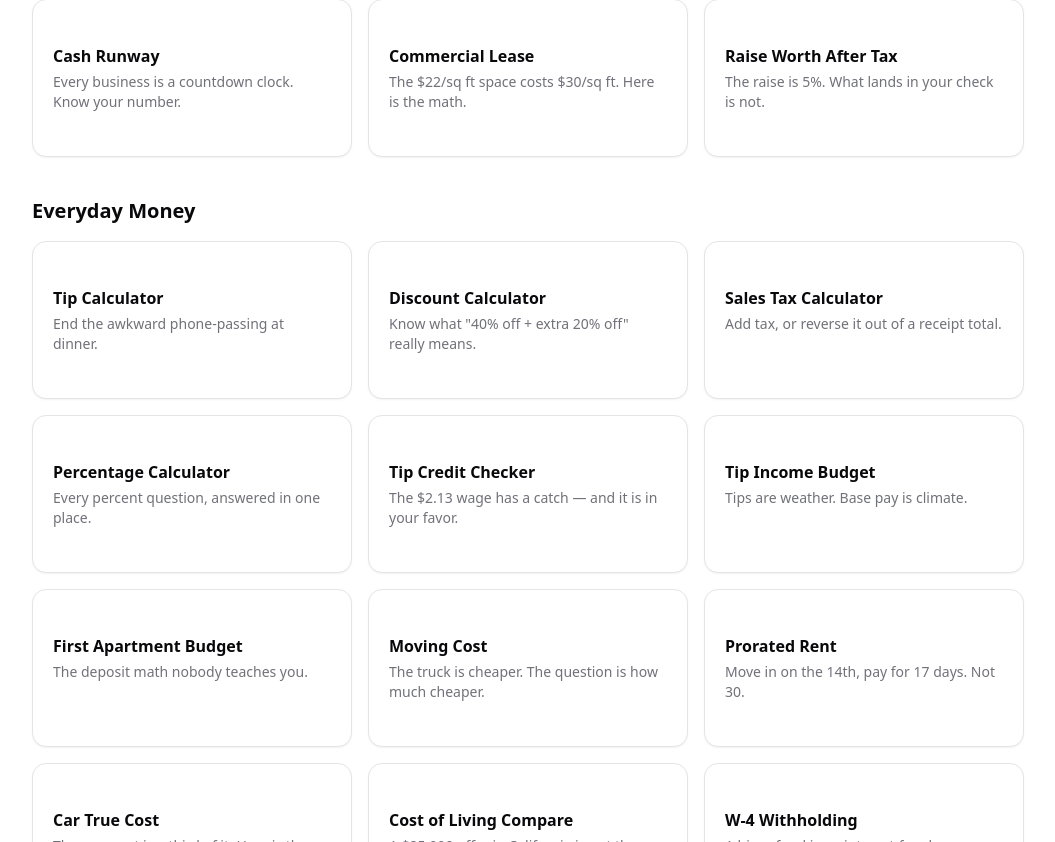
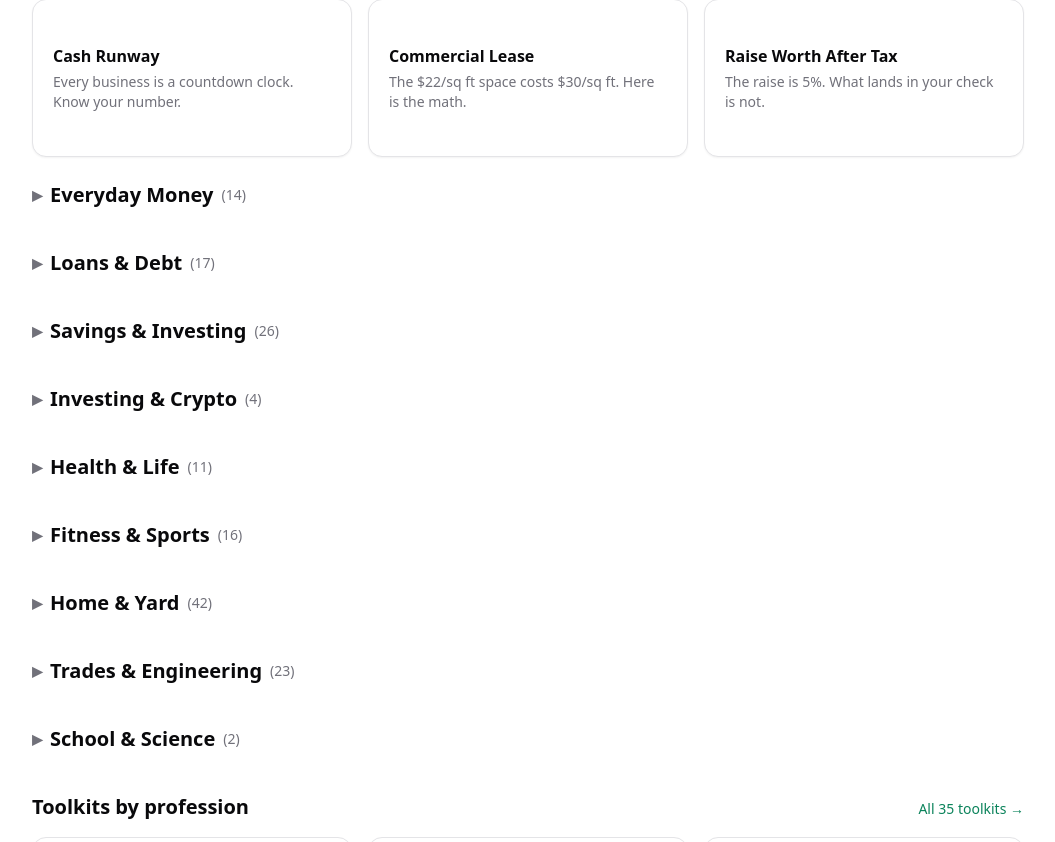
Before and after one commit to LIMENHelix/calcstack, a React (Vite) app: page / in a window 1280 px wide. Shown: the part 4358-5200 px from the top of the page, without its empty margins (112-1167 px from the left). Built offline with nearby package versions, Linux system fonts and the light colour scheme.

Commit message:
ux: collapsible category sections on home + directory (native details/summary)

```diff
--- a/src/pages/Directory.tsx
+++ b/src/pages/Directory.tsx
@@ -42,8 +42,12 @@ export default function Directory() {
         const core = CALCULATORS.filter((c) => c.category === cat)
         if (core.length === 0) return null
         return (
-          <section key={cat} className="mt-10">
-            <h2 className="mb-3 text-xl font-semibold">{cat}</h2>
+          <details key={cat} className="group mt-8" open>
+            <summary className="mb-3 flex cursor-pointer list-none items-center gap-2 text-xl font-semibold [&::-webkit-details-marker]:hidden">
+              <span className="inline-block text-muted-foreground transition-transform group-open:rotate-90">▸</span>
+              {cat}
+              <span className="text-sm font-normal text-muted-foreground">({core.length})</span>
+            </summary>
             <ul className="space-y-4">
               {core.map((c) => {
                 const vars = variantGroups.get(c.slug) ?? []
@@ -68,7 +72,7 @@ export default function Directory() {
                 )
               })}
             </ul>
-          </section>
+          </details>
         )
       })}
 
--- a/src/pages/Home.tsx
+++ b/src/pages/Home.tsx
@@ -120,9 +120,15 @@ export default function Home() {
 
       <AdSlot />
 
-      {CATEGORIES.map((cat) => (
-        <section key={cat} className="mb-10">
-          <h2 className="mb-4 text-xl font-semibold">{cat}</h2>
+      {CATEGORIES.map((cat, i) => (
+        <details key={cat} className="group mb-6" open={i === 0}>
+          <summary className="mb-4 flex cursor-pointer list-none items-center gap-2 text-xl font-semibold [&::-webkit-details-marker]:hidden">
+            <span className="inline-block text-muted-foreground transition-transform group-open:rotate-90">▸</span>
+            {cat}
+            <span className="text-sm font-normal text-muted-foreground">
+              ({CALCULATORS.filter((c) => c.category === cat).length})
+            </span>
+          </summary>
           <div className="grid gap-4 sm:grid-cols-2 lg:grid-cols-3">
             {CALCULATORS.filter((c) => c.category === cat).map((c) => (
               <Link key={c.slug} to={`/calculators/${c.slug}`}>
@@ -135,7 +141,7 @@ export default function Home() {
               </Link>
             ))}
           </div>
-        </section>
+        </details>
       ))}
 
       <section className="mb-10">
```
